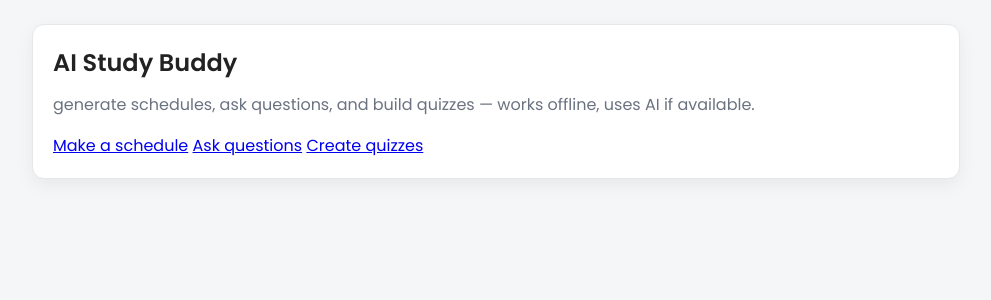
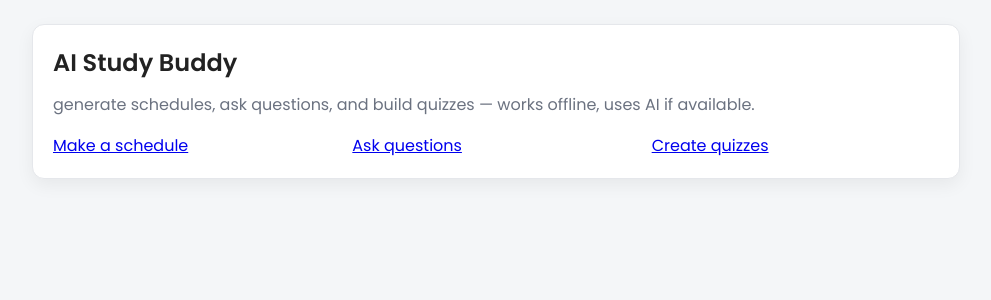
Before and after one commit to Arham-Begani/Study_buddy, a Flask app: page / in a window 1280 px wide. Shown: the part 66-366 px from the top of the page, without its empty margins (144-1135 px from the left). Run offline with Flask 3, Linux system fonts and the light colour scheme.

Commit message:
Update style.css

```diff
--- a/static/style.css
+++ b/static/style.css
@@ -118,3 +118,10 @@ button:hover {
     filter: brightness(0.95);
     transform: translateY(-1px);
 }
+
+.grid {
+    display: grid;
+    grid-template-columns: repeat(auto-fit, minmax(180px, 1fr));
+    gap: 12px;
+    margin-top: 12px;
+}
```
